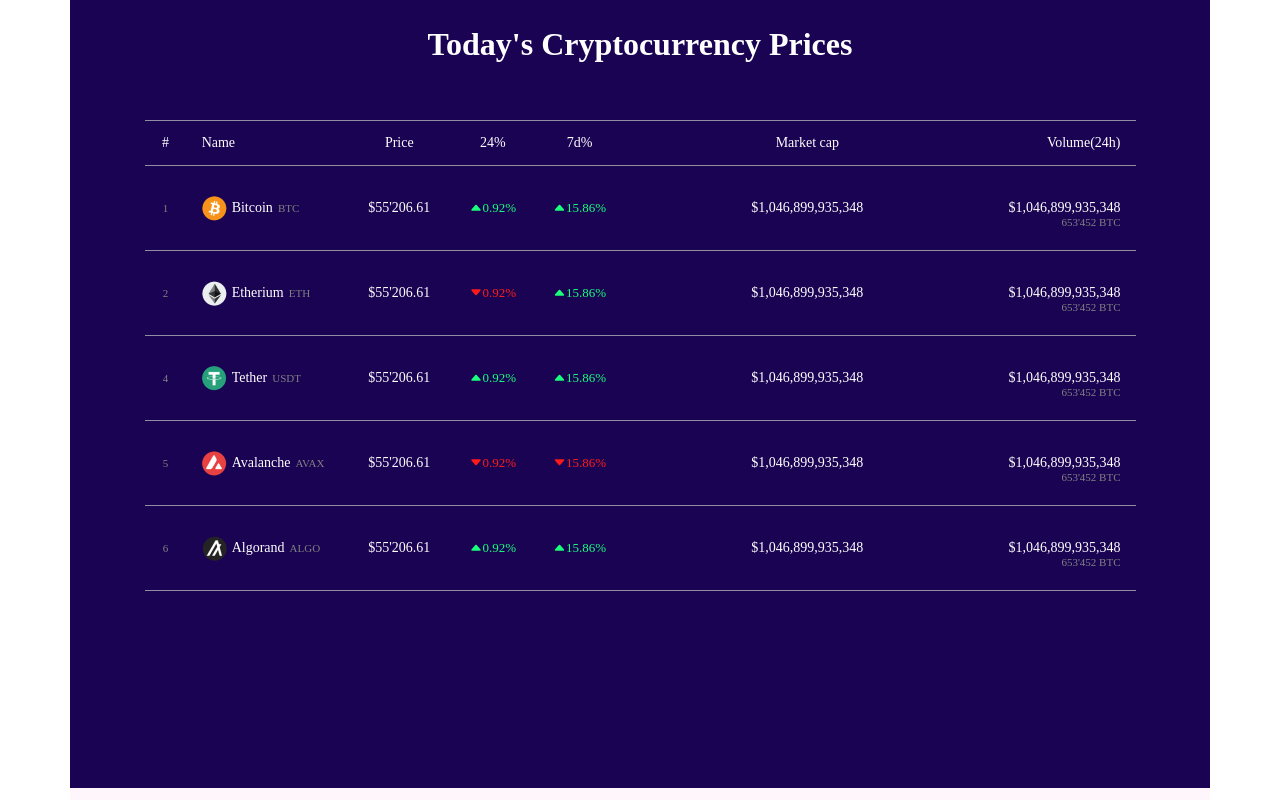
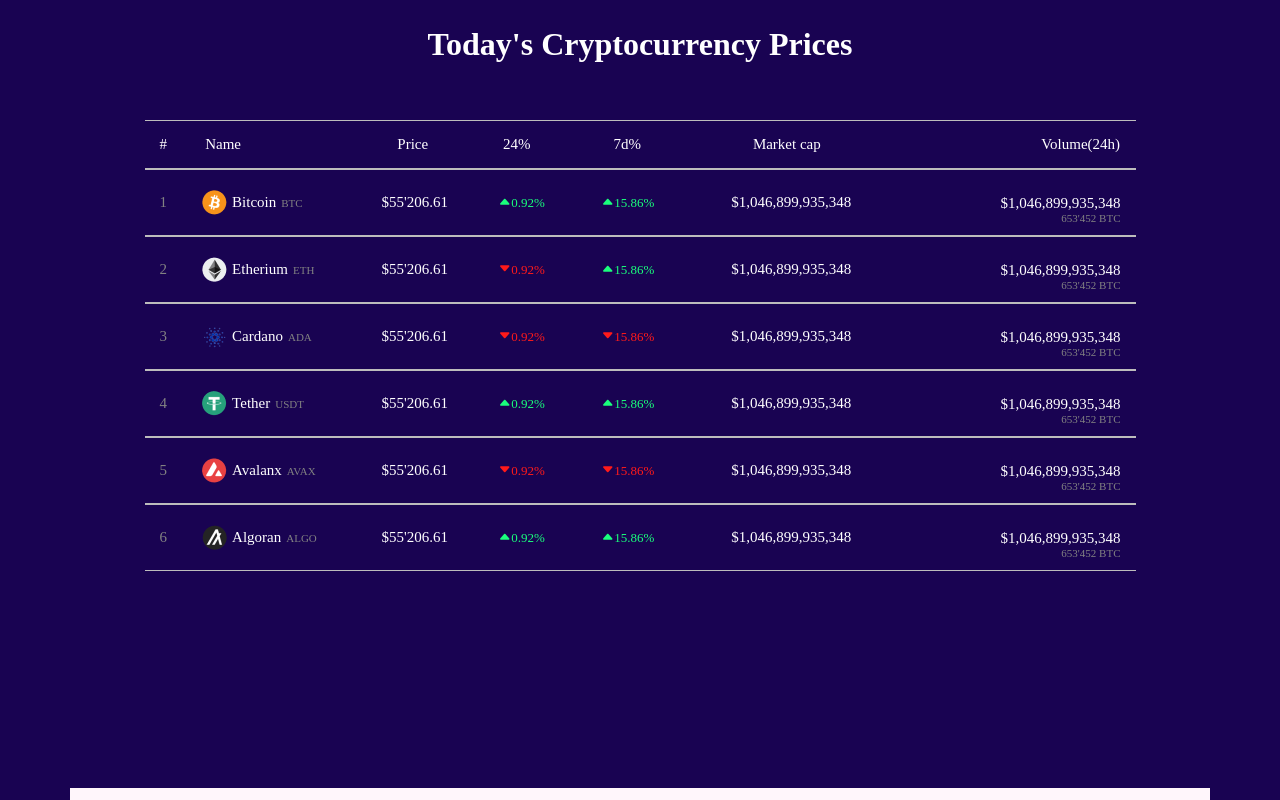
Before and after one commit to FashionSeal/responsive, a plain HTML site: page index.html in a window 1280 px wide. Shown: the part 720-1520 px from the top of the page. Drawn offline with nearby package versions, Linux system fonts and the light colour scheme; a web font is replaced by a local one.

Commit message:
Update index.html

```diff
--- a/index.html
+++ b/index.html
@@ -10,7 +10,7 @@
 
     <script src="https://kit.fontawesome.com/170b397621.js" crossorigin="anonymous"></script>
 </head>
-<body>
+<body style="background: rgb(25, 3, 82);">
     <div class="container" style="background: rgb(25, 3, 82);">
         <section class="intro flex flex-left flex-col gap-3 0">
             <header class="header flex flex-middle flex-center">
@@ -62,119 +62,140 @@
             </div>
         </section>
 
-        <section class="stats flex flex-left flex-col flex-center gap-20" style="background: rgb(25, 3, 82); padding: 0 74.5px">
+        <section class="stats flex flex-left flex-col flex-center gap-20" style="background: rgb(25, 3, 82); padding: 0 74.5px;">
             <p class="text-700" style="font-size: 32px; line-height: 48px; text-align: center;">Today's Cryptocurrency Prices</p>
 
+            <div class="row ">
+                <div class="row flex funh" style="width: 100%; padding: 15px 15px; flex-wrap: nowrap !important">
+                    <div style="width: 4.75%;" class="meh text-400 font-15 e">#</div>
+                    <div style="width: 20%" class="meh text-400 font-15 ff">Name</div>
+                    <div style="width: 11%;" class="meh text-400 font-15 g">Price</div>
+                    <div style="width: 11.5%;" class="meh text-400 font-15 h">24%</div>
+                    <div style="width: 14.5%;" class="meh text-400 font-15 i">7d%</div>
+                    <div style="width: 30%;" class="meh text-400 font-15 j jj">Market cap</div>
+                    <div class="meh text-400 font-15 k">Volume(24h)</div>
+                </div>
 
-            <table border="0">
-                <thead>
-                    <tr>
-                        <th width="4.670175438%" class="e">#</th>
-                        <th width="17.543859649%" class="f">Name</th>
-                        <th width="10.087719298%" class="g">Price</th>
-                        <th width="10.263157894%" class="h">24%</th>
-                        <th width="1.1842105263%" class="i">7d%</th>
-                        <th width="1649122807%" class="j">Market cap</th>
-                        <th class="k">Volume(24h)</th>
-                    </tr>
-                </thead>
-                <tbody>
-
-                    <tr>
-                        <td style="color: #828282" class="font-11 text400">1</td>
-                        <td><div class="flex flex-center gap-5 l m"><img src="assets/Ellipse 2.png" alt=""><p>Bitcoin</p><p style="color: #828282" class="font-11 text400">BTC</p></div></td>
-                        <td>$55'206.61</td>
-                        <td class="stock-up">0.92%</td>
-                        <td class="stock-up">15.86%</td>
-                        <td>$1,046,899,935,348</td>
-                        <td><div class="flex flex-bottom flex-col l n">
-                            <p style="margin-bottom: 0; margin-top: 25px">$1,046,899,935,348</p>
-                            <p style="margin-top: 0; color: #828282" class="font-11 text400">653'452 BTC</p>
-                        </div></td>
-                    </tr>
-
-                    <tr>
-                        <td style="color: #828282" class="font-11 text400">2</td>
-                        <td>
-                            <div class="flex flex-center gap-5 l m"><img src="assets/Ellipse 2 (1).png" alt="">
-                                <p>Etherium</p>
-                                <p style="color: #828282" class="font-11 text400">ETH</p>
+                <div class="row flex funh flex-center" style="width: 100%; padding: 0 15px; flex-wrap: nowrap !important;">
+                    <div style="width: 4.75%; color: #828282" class="meh text-400 font-15 e">1</div>
+                    <div style="width: 20%;" class="meh text-400 font-15 f">
+                        <div class="gap-5 flex flex-center"><img src="assets/Ellipse 2.png" alt="">
+                            <p>Bitcoin</p>
+                            <p style="color: #828282" class="font-11 text400">BTC</p>
                         </div>
-                        </td>
-                        <td>$55'206.61</td>
-                        <td class="stock-down">0.92%</td>
-                        <td class="stock-up">15.86%</td>
-                        <td>$1,046,899,935,348</td>
-                        <td>
+                    </div>
+                    <div style="width: 13%;" class="meh text-400 font-15 g">$55'206.61</div>
+                    <div style="width: 11.5%;" class="meh text-400 font-15 stock-up h">0.92%</div>
+                    <div style="width: 14.5%;" class="meh text-400 font-15 stock-up i">15.86%</div>
+                    <div style="width: 30%;" class="meh text-400 font-15 j">$1,046,899,935,348</div>
+                    <div class="meh text-400 font-15 k">
                         <div class="flex flex-bottom flex-col l n">
                             <p style="margin-bottom: 0; margin-top: 25px">$1,046,899,935,348</p>
                             <p style="margin-top: 0; color: #828282" class="font-11 text400">653'452 BTC</p>
                         </div>
-                        </td>
-                    </tr>
+                    </div>
+                </div>
 
-                    <tr>
-                        <td style="color: #828282" class="font-11 text400">4</td>
-                        <td>
-                            <div class="flex flex-center gap-5 l m"><img src="assets/Ellipse 2 (3).png" alt="">
-                                <p>Tether</p>
-                                <p style="color: #828282" class="font-11 text400">USDT   </p>
+                <div class="row flex funh flex-center" style="width: 100%; padding: 0 15px; flex-wrap: nowrap !important;">
+                    <div style="width: 4.75%; color: #828282" class="meh text-400 font-15 e">2</div>
+                    <div style="width: 20%;" class="meh text-400 font-15 f">
+                        <div class="gap-5 flex flex-center"><img src="assets/Ellipse 2 (1).png" alt="">
+                            <p>Etherium</p>
+                            <p style="color: #828282" class="font-11 text400">ETH</p>
                         </div>
-                        </td>
-                        <td>$55'206.61</td>
-                        <td class="stock-up">0.92%</td>
-                        <td class="stock-up">15.86%</td>
-                        <td>$1,046,899,935,348</td>
-                        <td>
+                    </div>
+                    <div style="width: 13%;" class="meh text-400 font-15 g">$55'206.61</div>
+                    <div style="width: 11.5%;" class="meh text-400 font-15 stock-down h">0.92%</div>
+                    <div style="width: 14.5%;" class="meh text-400 font-15 stock-up i">15.86%</div>
+                    <div style="width: 30%;" class="meh text-400 font-15 j">$1,046,899,935,348</div>
+                    <div class="meh text-400 font-15 k">
                         <div class="flex flex-bottom flex-col l n">
                             <p style="margin-bottom: 0; margin-top: 25px">$1,046,899,935,348</p>
                             <p style="margin-top: 0; color: #828282" class="font-11 text400">653'452 BTC</p>
                         </div>
-                        </td>
-                    </tr>
+                    </div>
+                </div>
 
-                    <tr>
-                        <td style="color: #828282" class="font-11 text400">5</td>
-                        <td>
-                            <div class="flex flex-center gap-5 l m"><img src="assets/Ellipse 2 (4).png" alt="">
-                                <p>Avalanche</p>
-                                <p style="color: #828282" class="font-11 text400">AVAX </p>
+                <div class="row flex funh flex-center" style="width: 100%; padding: 0 15px; flex-wrap: nowrap !important;">
+                    <div style="width: 4.75%; color: #828282" class="meh text-400 font-15 e">3</div>
+                    <div style="width: 20%;" class="meh text-400 font-15 f">
+                        <div class="gap-5 flex flex-center"><img src="assets/Ellipse 2 (2).png" alt="">
+                            <p>Cardano</p>
+                            <p style="color: #828282" class="font-11 text400">ADA</p>
                         </div>
-                        </td>
-                        <td>$55'206.61</td>
-                        <td class="stock-down">0.92%</td>
-                        <td class="stock-down">15.86%</td>
-                        <td>$1,046,899,935,348</td>
-                        <td>
+                    </div>
+                    <div style="width: 13%;" class="meh text-400 font-15 g">$55'206.61</div>
+                    <div style="width: 11.5%;" class="meh text-400 font-15 stock-down h">0.92%</div>
+                    <div style="width: 14.5%;" class="meh text-400 font-15 stock-down i">15.86%</div>
+                    <div style="width: 30%;" class="meh text-400 font-15 j">$1,046,899,935,348</div>
+                    <div class="meh text-400 font-15 k">
                         <div class="flex flex-bottom flex-col l n">
                             <p style="margin-bottom: 0; margin-top: 25px">$1,046,899,935,348</p>
                             <p style="margin-top: 0; color: #828282" class="font-11 text400">653'452 BTC</p>
                         </div>
-                        </td>
-                    </tr>
+                    </div>
+                </div>
 
-                    <tr>
-                        <td style="color: #828282" class="font-11 text400">6</td>
-                        <td>
-                            <div class="flex flex-center gap-5 l m"><img src="assets/Ellipse 2 (5).png" alt="">
-                                <p>Algorand</p>
-                                <p style="color: #828282" class="font-11 text400">ALGO </p>
+                <div class="row flex funh flex-center" style="width: 100%; padding: 0 15px; flex-wrap: nowrap !important;">
+                    <div style="width: 4.75%; color: #828282" class="meh text-400 font-15 e">4</div>
+                    <div style="width: 20%;" class="meh text-400 font-15 f">
+                        <div class="gap-5 flex flex-center"><img src="assets/Ellipse 2 (3).png" alt="">
+                            <p>Tether</p>
+                            <p style="color: #828282" class="font-11 text400">USDT</p>
                         </div>
-                        </td>
-                        <td>$55'206.61</td>
-                        <td class="stock-up">0.92%</td>
-                        <td class="stock-up">15.86%</td>
-                        <td>$1,046,899,935,348</td>
-                        <td>
+                    </div>
+                    <div style="width: 13%;" class="meh text-400 font-15 g">$55'206.61</div>
+                    <div style="width: 11.5%;" class="meh text-400 font-15 stock-up h">0.92%</div>
+                    <div style="width: 14.5%;" class="meh text-400 font-15 stock-up i">15.86%</div>
+                    <div style="width: 30%;" class="meh text-400 font-15 j">$1,046,899,935,348</div>
+                    <div class="meh text-400 font-15 k">
                         <div class="flex flex-bottom flex-col l n">
                             <p style="margin-bottom: 0; margin-top: 25px">$1,046,899,935,348</p>
                             <p style="margin-top: 0; color: #828282" class="font-11 text400">653'452 BTC</p>
                         </div>
-                        </td>
-                    </tr>
+                    </div>
+                </div>
 
-                </tbody>
-            </table>
+                <div class="row flex funh flex-center" style="width: 100%; padding: 0 15px; flex-wrap: nowrap !important;">
+                    <div style="width: 4.75%; color: #828282" class="meh text-400 font-15 e">5</div>
+                    <div style="width: 20%;" class="meh text-400 font-15 f">
+                        <div class="gap-5 flex flex-center"><img src="assets/Ellipse 2 (4).png" alt="">
+                            <p>Avalanx</p>
+                            <p style="color: #828282" class="font-11 text400">AVAX</p>
+                        </div>
+                    </div>
+                    <div style="width: 13%;" class="meh text-400 font-15 g">$55'206.61</div>
+                    <div style="width: 11.5%;" class="meh text-400 font-15 stock-down h">0.92%</div>
+                    <div style="width: 14.5%;" class="meh text-400 font-15 stock-down i">15.86%</div>
+                    <div style="width: 30%;" class="meh text-400 font-15 j">$1,046,899,935,348</div>
+                    <div class="meh text-400 font-15 k">
+                        <div class="flex flex-bottom flex-col l n">
+                            <p style="margin-bottom: 0; margin-top: 25px">$1,046,899,935,348</p>
+                            <p style="margin-top: 0; color: #828282" class="font-11 text400">653'452 BTC</p>
+                        </div>
+                    </div>
+                </div>
+
+                <div class="row flex funh flex-center" style="width: 100%; padding: 0 15px; flex-wrap: nowrap !important;">
+                    <div style="width: 4.75%; color: #828282" class="meh text-400 font-15 e">6</div>
+                    <div style="width: 20%;" class="meh text-400 font-15 f">
+                        <div class="gap-5 flex flex-center"><img src="assets/Ellipse 2 (5).png" alt="">
+                            <p>Algoran</p>
+                            <p style="color: #828282" class="font-11 text400">ALGO</p>
+                        </div>
+                    </div>
+                    <div style="width: 13%;" class="meh text-400 font-15 g">$55'206.61</div>
+                    <div style="width: 11.5%;" class="meh text-400 font-15 stock-up h">0.92%</div>
+                    <div style="width: 14.5%;" class="meh text-400 font-15 stock-up i">15.86%</div>
+                    <div style="width: 30%;" class="meh text-400 font-15 j">$1,046,899,935,348</div>
+                    <div class="meh text-400 font-15 k">
+                        <div class="flex flex-bottom flex-col l n">
+                            <p style="margin-bottom: 0; margin-top: 25px">$1,046,899,935,348</p>
+                            <p style="margin-top: 0; color: #828282" class="font-11 text400">653'452 BTC</p>
+                        </div>
+                    </div>
+                </div>
+            </div>
         </section>
 
         <section class="flex flex-middle flex-center flex-col egg" style="background-color: #FFF6FB;">
@@ -230,11 +251,37 @@
                     </p>
                     </p>
 
+                    <div class="flex flex-left gap-20 bsh" style="margin-top: 25px; width: 100%;">
+                        <a href="" class="flex flex-center flex-middle gap-5"
+                            style="background-color: #D7C2FF; width: 168.92px; height:55.26px; border-radius: 7.5px; padding: 15px 30px">
+                            <i class="fa fa-mobile" style="color: black; font-size: 32px" aria-hidden="true"></i>
+                            <div class="flex flex-middle flex-col">
+                                <p class="text-700" style="font-size: 8px; line-height: 12px;  margin-bottom: 0; color: black; margin: 0">
+                                    Available on the</p>
+                                <p class="text-500"
+                                    style="font-size: 25px; line-height: 18px;  margin-bottom: 0; color: black; white-space: nowrap; margin: 0; margin-bottom: 10px">
+                                    App Store</p>
+                            </div>
+                        </a>
+
+                        <a href="" class="flex flex-center flex-middle"
+                            style="background-color: #D7C2FF; width: 168.92px; height:55.26px; border-radius: 7.5px; padding: 15px 30px">
+                            <i class="bi bi-google-play" style="color: black; font-size: 32px"></i>
+                            <div class="flex flex-middle flex-col">
+                                <p class="text-700" style="font-size: 8px; line-height: 12px;  margin-bottom: 0; color: black; margin: 0">
+                                    ANDROID APP ON</p>
+                                <p class="text-400"
+                                    style="font-size: 20px; line-height: 18px;  margin-bottom: 0; color: black; white-space: nowrap; margin: 0; margin-bottom: 10px">
+                                    Google Play</p>
+                            </div>
+                        </a>
+                    </div>
+
 
                 </div>
                 <img src="assets/app.png" alt="" class="col-md-1 funny" style=" width: 456.37px !important; height: 485.19px !important">
 
-                <div class="flex flex-left gap-20" style="margin-top: 25px">
+                <div class="flex flex-middle gap-20 bdh" style="margin-top: 25px; width: 100%;">
                     <a href="" class="flex flex-center flex-middle gap-5"
                         style="background-color: #D7C2FF; width: 168.92px; height:55.26px; border-radius: 7.5px; padding: 15px 30px">
                         <i class="fa fa-mobile" style="color: black; font-size: 32px" aria-hidden="true"></i>
@@ -392,9 +439,9 @@
         </section>
 
         <section>
-            <div class="row flex flex-left flex-center flex-col" style="height: 539.45px; background: linear-gradient(227.07deg, #4E0062 0.43%, #220076 99.56%); padding: 50px 100px 0 100px">
+            <div class="row flex flex-left flex-center flex-col funeg" style="background: linear-gradient(227.07deg, #4E0062 0.43%, #220076 99.56%); padding: 50px 100px 0 100px">
                 <div class="flex flex-row flex-middle gaprest">
-                    <div class="col flex flex-col gap-30">
+                    <div class="col flex flex-col gap-30" style="margin-bottom: 25px;">
                         <p class="text-600 font-18 inter" style="line-height: 21.78px; margin-bottom: 0;">Company</p>
                         <a href="" class="text-400 font-17 inter" style="line-height: 23.88px; color: #e6e6e6cc; margin-bottom: 0; margin-top: 0; white-space: nowrap;">
                             About us</a>
@@ -406,7 +453,7 @@
                             Disclaimer</a>
                     </div>
 
-                    <div class="col flex flex-col gap-30">
+                    <div class="col flex flex-col gap-30" style="margin-bottom: 25px;">
                         <p class="text-600 font-18 inter" style="line-height: 21.78px; margin-bottom: 0;">Business</p>
                         <a href="" class="text-400 font-17 inter" style="line-height: 23.88px; color: #e6e6e6cc; margin-bottom: 0; margin-top: 0; white-space: nowrap;">
                             Prime</a>
@@ -418,7 +465,7 @@
                             Commerce</a>
                     </div>
 
-                    <div class="col flex flex-col gap-30">
+                    <div class="col flex flex-col gap-30" style="margin-bottom: 25px;">
                         <p href="" class="text-600 font-18 inter" style="line-height: 21.78px; margin-bottom: 0;">Exchange</p>
                         <a href="" class="text-400 font-17 inter" style="line-height: 23.88px; color: #e6e6e6cc; margin-bottom: 0; margin-top: 0; white-space: nowrap;">
                             Exchange Home</a>
@@ -430,7 +477,7 @@
                             Trading Arena</a>
                     </div>
 
-                    <div class="col flex flex-col gap-30">
+                    <div class="col flex flex-col gap-30" style="margin-bottom: 25px;">
                         <p class="text-600 font-18 inter" style="line-height: 21.78px; margin-bottom: 0;">Blockchain</p>
                         <a href="" class="text-400 font-17 inter" style="line-height: 23.88px; color: #e6e6e6cc; margin-bottom: 0; margin-top: 0; white-space: nowrap;">
                             Chain Explorer</a>
@@ -442,7 +489,7 @@
                             Cryptous Credit</a>
                     </div>
 
-                    <div class="col flex flex-col gap-30">
+                    <div class="col flex flex-col gap-30" style="margin-bottom: 25px;">
                         <p class="text-600 font-18 inter" style="line-height: 21.78px; margin-bottom: 0;">Resources</p>
                         <a href="" class="text-400 font-17 inter" style="line-height: 23.88px; color: #e6e6e6cc; margin-bottom: 0; margin-top: 0; white-space: nowrap;">
                             Prices</a>
```
Lines whose indentation alone changed are shown as unchanged.
